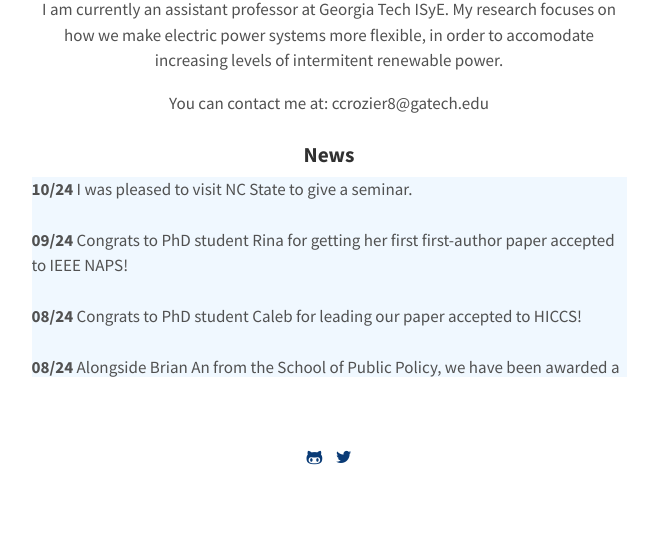
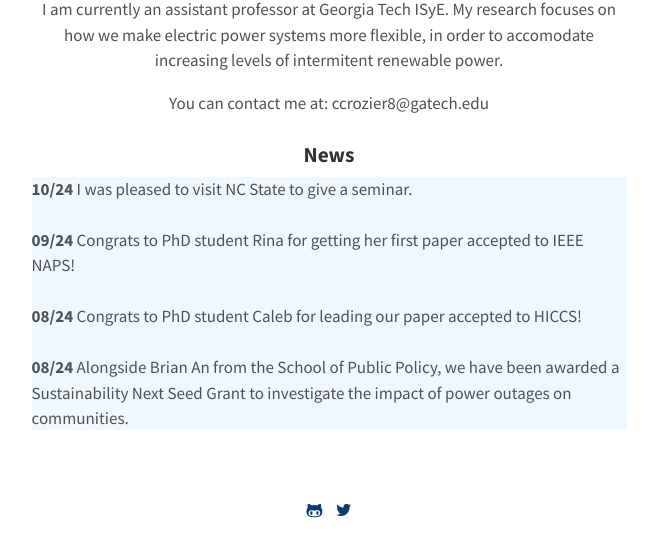
Before and after one commit to constancecrozier/constancecrozier.github.io, a Jekyll site: the page built from index.html, in a window 1280 px wide. Shown: the part 496-1054 px from the top of the page, without its empty margins (311-969 px from the left). Built offline with Jekyll 4.4.1, drawn with Linux system fonts in a browser that asks for light colours; before the commit the page ends 1000 px from its top, so only the background shows below that.

Commit message:
Update index.html

```diff
--- a/index.html
+++ b/index.html
@@ -25,11 +25,11 @@ title: Home
 
 
 <center><h3>News</h3></center>
-<div style="overflow: auto; height:150pt; width:100%; background:AliceBlue;">
+<div style="overflow: auto; height:190pt; width:100%; background:AliceBlue;">
 
-    <b>10/24</b> I was pleased to visit NC State to give a seminar.<br><br style="line-height: 5px" />
+    <b>10/24</b> I was pleased to visit NC State to give a seminar.<br><br>
 
-    <b>09/24</b> Congrats to PhD student Rina for getting her first first-author paper accepted to IEEE NAPS!<br><br>
+    <b>09/24</b> Congrats to PhD student Rina for getting her first paper accepted to IEEE NAPS!<br><br>
 
     <b>08/24</b> Congrats to PhD student Caleb for leading our paper accepted to HICCS!<br><br>
 
```
